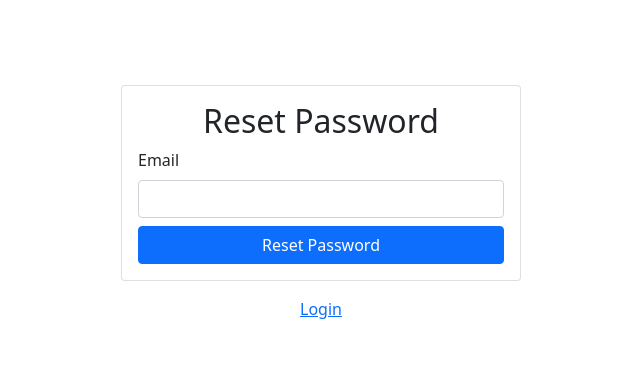
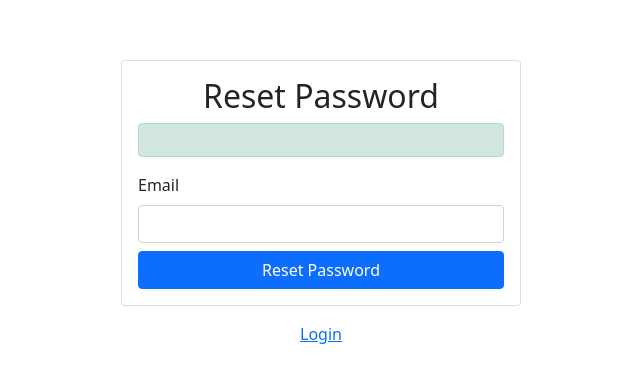
Before and after one commit to jonytalukdar/firebase-9, a React (Create React App) app: page /forgot in a window 1280 px wide. Shown: the part 197-580 px from the top of the page, without its empty margins (319-959 px from the left). Built offline with nearby package versions, Linux system fonts and the light colour scheme; no server answers.

Commit message:
added forgot password

```diff
--- a/src/components/App.js
+++ b/src/components/App.js
@@ -9,7 +9,6 @@ import { AuthContext } from '../context/auth-conext';
 
 function App() {
   const { isLogin } = useContext(AuthContext);
-  console.log(isLogin);
 
   return (
     <Container
--- a/src/components/Login/Forgot.js
+++ b/src/components/Login/Forgot.js
@@ -1,13 +1,24 @@
-import React, { useRef } from 'react';
-import { Card, Button, Form } from 'react-bootstrap';
+import React, { useContext, useRef, useState } from 'react';
+import { Card, Button, Form, Alert } from 'react-bootstrap';
 import { Link } from 'react-router-dom';
+import { AuthContext } from '../../context/auth-conext';
 
 const Forgot = () => {
+  const { forgotPassword, error } = useContext(AuthContext);
+  const [message, setMessage] = useState('');
   const emailRef = useRef();
 
   const submitHandler = async (e) => {
     e.preventDefault();
     const enteredEmail = emailRef.current.value;
+
+    try {
+      await forgotPassword(enteredEmail);
+      setMessage('Check inbox for further update!');
+    } catch (error) {
+      console.log(error);
+      setMessage('');
+    }
   };
 
   return (
@@ -15,6 +26,12 @@ const Forgot = () => {
       <Card>
         <Card.Body>
           <h2 className="text-center">Reset Password</h2>
+          {error ? (
+            <Alert variant="danger">{error}</Alert>
+          ) : (
+            <Alert variant="success">{message}</Alert>
+          )}
+
           <Form onSubmit={submitHandler}>
             <Form.Group id="email">
               <Form.Label>Email</Form.Label>
--- a/src/context/auth-conext.js
+++ b/src/context/auth-conext.js
@@ -3,6 +3,7 @@ import {
   getAuth,
   createUserWithEmailAndPassword,
   signInWithEmailAndPassword,
+  sendPasswordResetEmail,
 } from 'firebase/auth';
 import { app } from '../firebase.config';
 import { useNavigate } from 'react-router-dom';
@@ -47,6 +48,18 @@ const AuthProvider = ({ children }) => {
       });
   };
 
+  //forgot password
+  const forgotPassword = (email) => {
+    sendPasswordResetEmail(auth, email)
+      .then(() => {
+        setError('');
+      })
+      .catch((error) => {
+        const errorCode = error.code;
+        setError(errorCode);
+      });
+  };
+
   //logout
   const logout = () => {
     auth.signOut();
@@ -70,6 +83,7 @@ const AuthProvider = ({ children }) => {
     error,
     logout,
     isLogin,
+    forgotPassword,
   };
 
   return (
```
